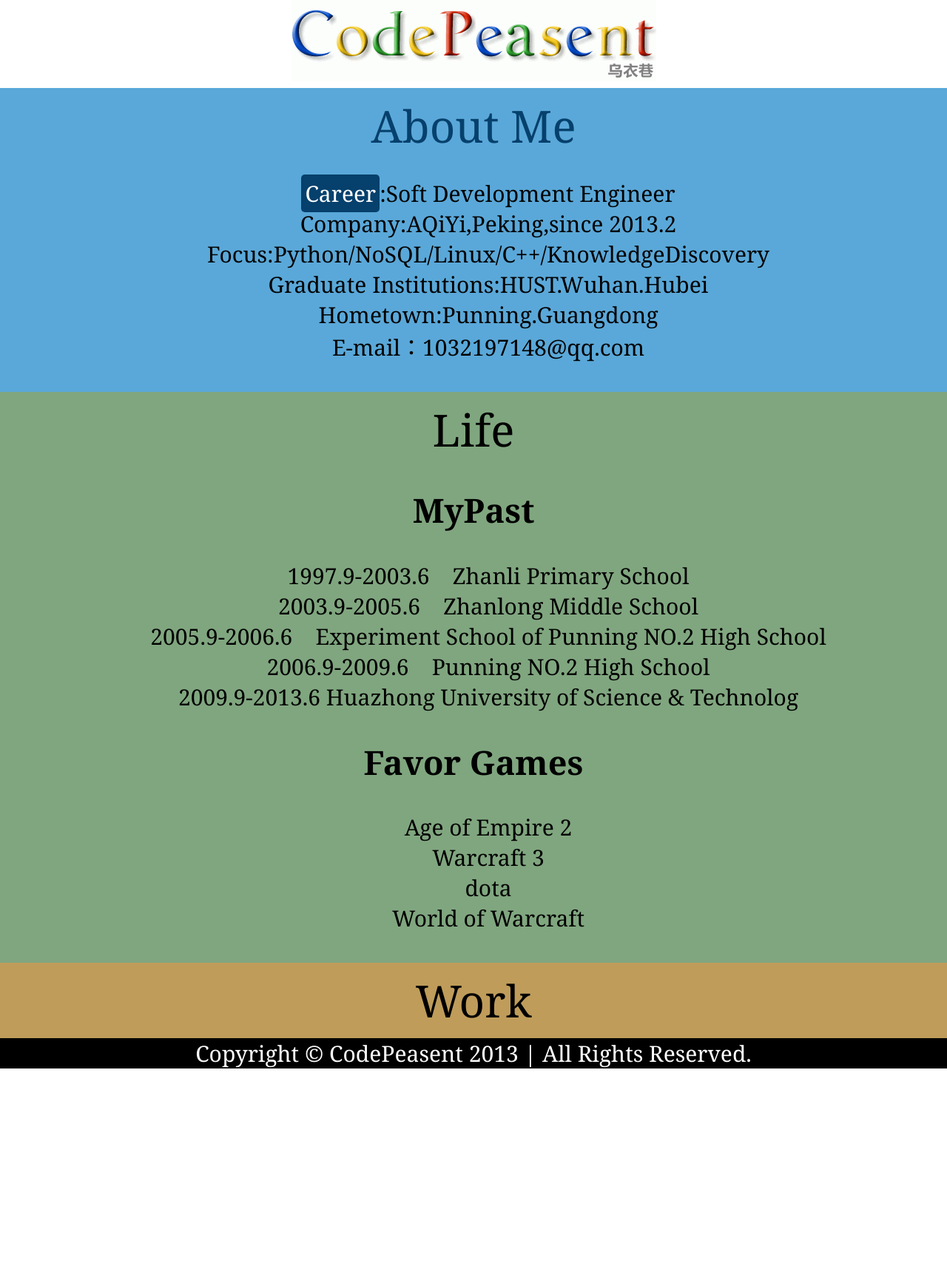
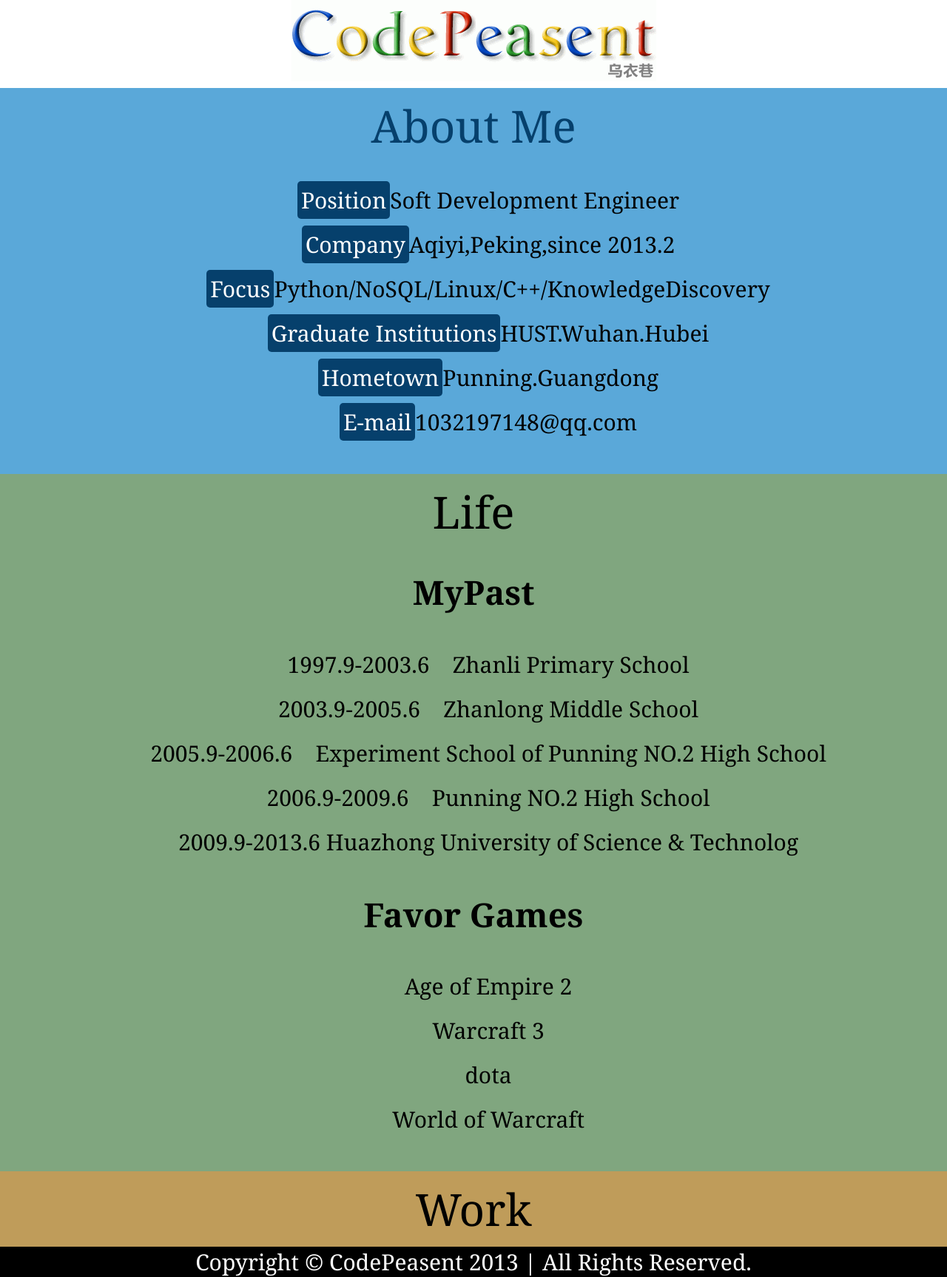
Before and after one commit to CodePeasant/formerblog, a Jekyll site: the page built from index.html, in a window 1280 px wide. Shown: the whole page at 74% size. Built offline with Jekyll 4.4.1, drawn with Linux system fonts in a browser that asks for light colours; some web fonts are replaced; before the commit the page ends 1445 px from its top, so only the background shows below that.

Commit message:
Edit the block item

```diff
--- a/css/style.css
+++ b/css/style.css
@@ -33,6 +33,9 @@ footer p{
     padding:10px;
     text-align:center;
 }
+.scroll_block li{
+    line-height: 200%;
+}
 /*block setting*/
 .about_me{
     background-color: #5aa8d9;/*blue*/
--- a/index.html
+++ b/index.html
@@ -7,22 +7,22 @@ overview: true
 	<h1>About Me</h1>
 	<ul>
 		<li>
-			<span>Career</span>:Soft Development Engineer
+			<span>Position</span>Soft Development Engineer
 		</li>
 		<li>
-			Company:AQiYi,Peking,since 2013.2
+			<span>Company</span>Aqiyi,Peking,since 2013.2
 		</li>
 		<li>
-			Focus:Python/NoSQL/Linux/C++/KnowledgeDiscovery
+			<span>Focus</span>Python/NoSQL/Linux/C++/KnowledgeDiscovery
 		</li>
 		<li>
-			Graduate Institutions:HUST.Wuhan.Hubei
+			<span>Graduate Institutions</span>HUST.Wuhan.Hubei
 		</li>
 		<li>
-			Hometown:Punning.Guangdong
+			<span>Hometown</span>Punning.Guangdong
 		</li>
 		<li>
-			E-mail：1032197148@qq.com
+			<span>E-mail</span>1032197148@qq.com
 		</li>
 	</ul>
 </div>
```
